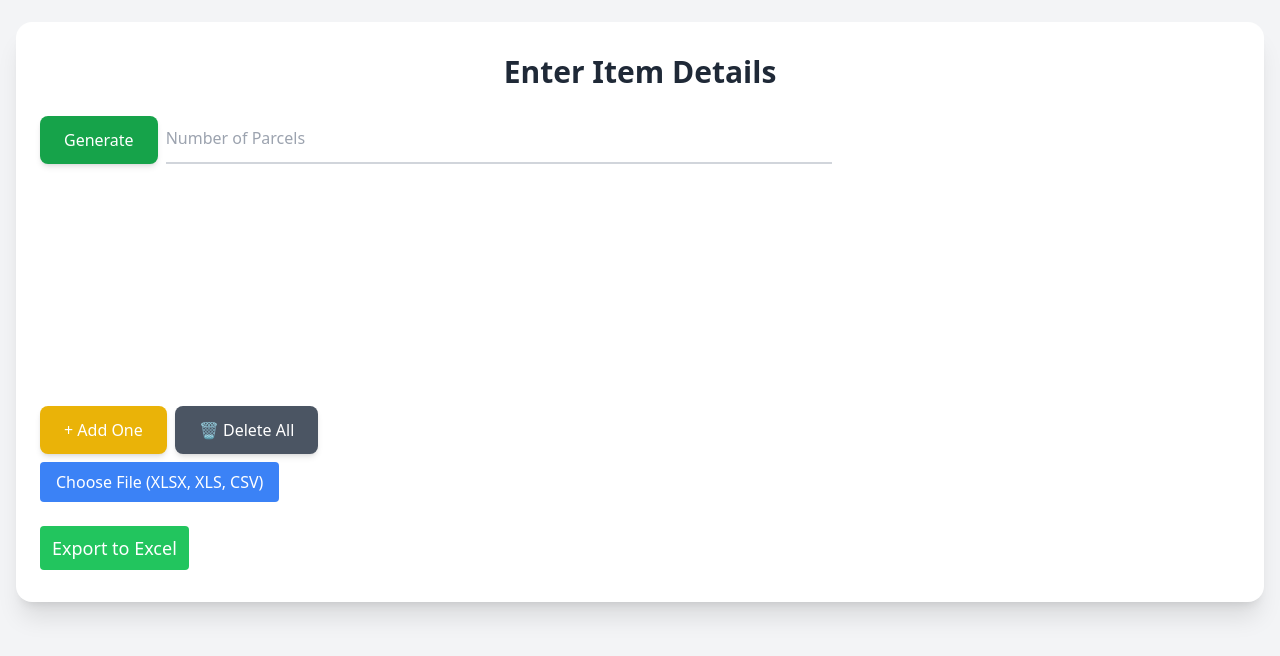
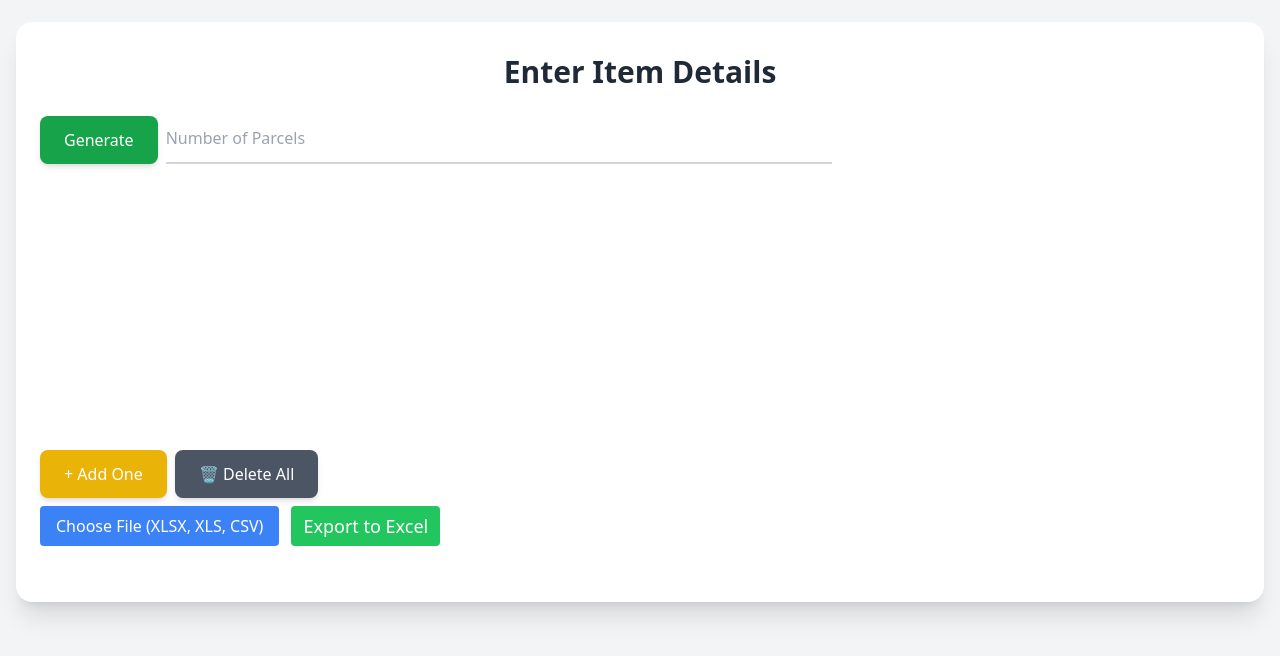
Before and after one commit to lukakhutsishvili/transferToJson, a React (Vite) app: page / in a window 1280 px wide. Shown: the part 108-764 px from the top of the page. Built offline with nearby package versions, Linux system fonts and the light colour scheme.

Commit message:
finish ui

```diff
--- a/src/components/ExcelReader.jsx
+++ b/src/components/ExcelReader.jsx
@@ -99,7 +99,7 @@ function ExcelReader() {
   };
 
   return (
-    <div className="pt-2  font-sans">
+    <div className="pt-2  flex font-sans">
       <div className="mb-6">
         <label
           htmlFor="file-upload"
@@ -118,7 +118,7 @@ function ExcelReader() {
 
       <button
         onClick={exportToExcel}
-        className="px-3 py-2 bg-green-500 text-white rounded cursor-pointer border-none text-lg"
+        className="px-3 ml-3 mb-6 bg-green-500 text-white rounded cursor-pointer border-none text-lg"
       >
         Export to Excel
       </button>
```
